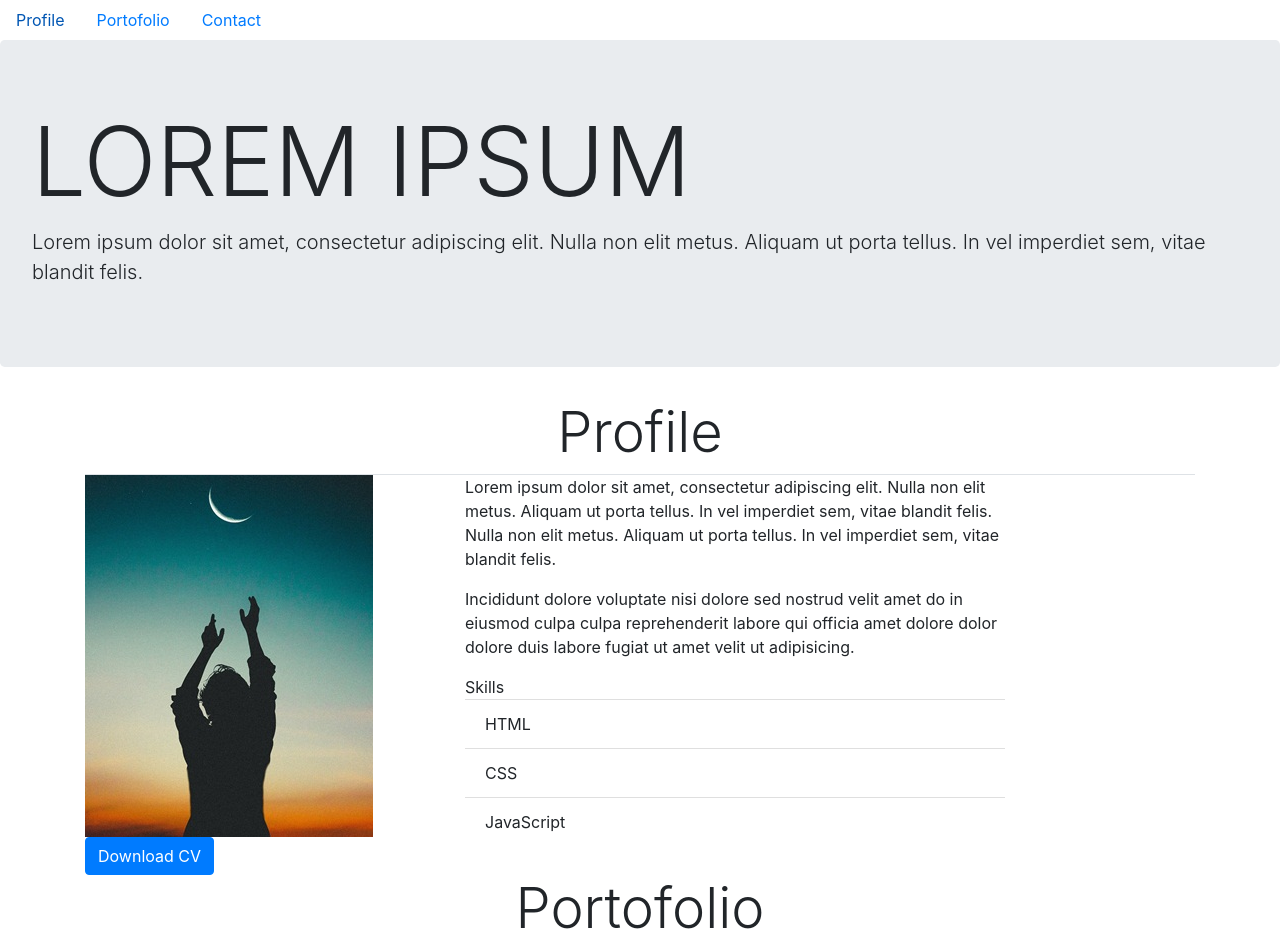
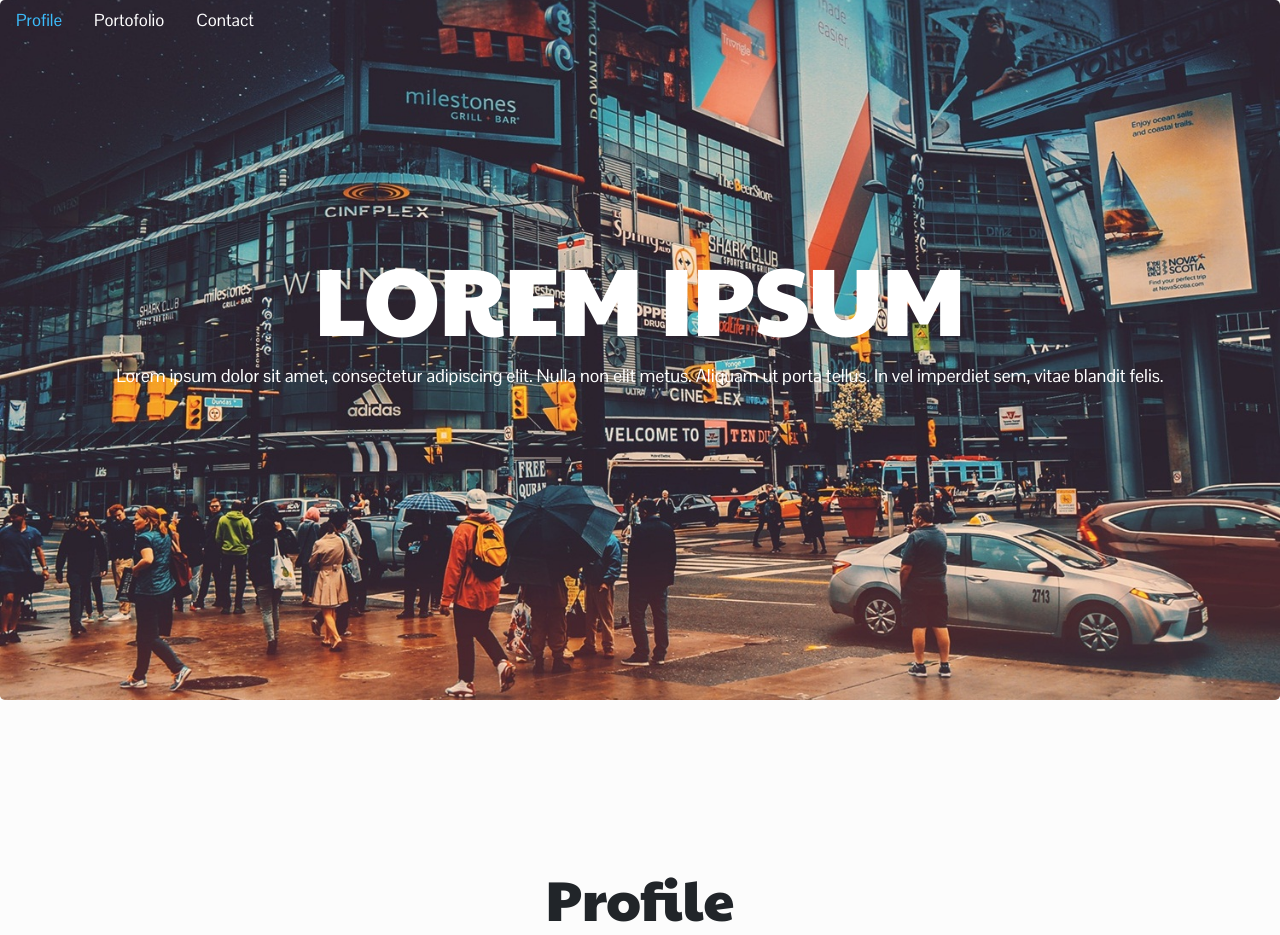
Before and after one commit to panjidwi/wpu-portofolio, a plain HTML site: page index.html in a window 1280 px wide. Shown: the top 935 px of the page. Drawn offline with nearby package versions, Linux system fonts and the light colour scheme.

Commit message:
Menambahkan style

```diff
--- a/asset/css/style.css
+++ b/asset/css/style.css
@@ -0,0 +1,50 @@
+/* general body */
+body {
+	background-color: #fcfcfc;
+	font-family: 'Paytone One','Pontano Sans', sans-serif;
+	width: 100%;
+	height: 100%;
+}
+
+/* header */
+#header {
+	width: 100%;
+	height: 700px;
+	background-color: #ffffff;
+	margin-bottom: 165px;
+}
+
+/* navigation */
+#header #navigation {
+	width: 100%;
+	height: 50px;
+	background-color:rgba(0,0,0,0);
+	position: absolute;
+}
+
+/* navigation items */
+#header #navigation .nav {font-family: 'Pontano Sans', sans-serif; font-size: 17px;}
+#header #navigation .nav .nav-item a {color: #ffffff;}
+#header #navigation .nav .nav-item a:hover {color: #3cbcfc; transition: 300ms}
+
+/* jumbotron */
+#header .jumbotron {
+	width: 100%;
+	height: 100%;
+	background: url(../images/header-bg.jpg), #fefefe;
+	background-size: 100%;
+	background-repeat: no-repeat;
+	background-position: center;
+}
+#header .jumbotron .web-title {
+	padding-top: 175px;
+	font-family: 'Paytone One',sans-serif;
+	color: #ffffff;
+	text-align: center;
+}
+#header .jumbotron .web-subtitle {
+	font-family: 'Pontano Sans', sans-serif;
+	font-size: 18px;
+	color: #ffffff;
+	text-align: center;
+}
--- a/index.html
+++ b/index.html
@@ -10,6 +10,8 @@
 
     <!-- bootstrap -->
     <link rel="stylesheet" type="text/css" href="asset/css/bootstrap.min.css" />
+    <!-- fonts -->
+    <link rel="stylesheet" href="https://fonts.googleapis.com/css?family=Paytone+One|Pontano+Sans&display=swap" />
     <!-- style -->
     <link rel="stylesheet" type="text/css" href="asset/css/style.css" />
   </head>
@@ -33,8 +35,8 @@
   		</nav>
   		<!-- Jumbotron -->
   		<div class="jumbotron">
-  			<h1 class="display-1">LOREM IPSUM</h1>
-  			<p class="lead">Lorem ipsum dolor sit amet, consectetur adipiscing elit. Nulla non elit metus. Aliquam ut porta tellus. In vel imperdiet sem, vitae blandit felis.</p>
+  			<h1 class="display-1 web-title">LOREM IPSUM</h1>
+  			<p class="lead web-subtitle">Lorem ipsum dolor sit amet, consectetur adipiscing elit. Nulla non elit metus. Aliquam ut porta tellus. In vel imperdiet sem, vitae blandit felis.</p>
   		</div>
   	</header>
   	<!-- content -->
```
